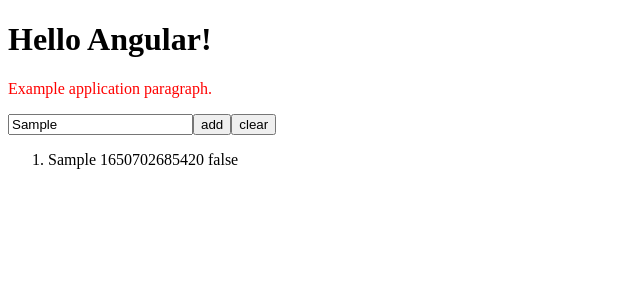
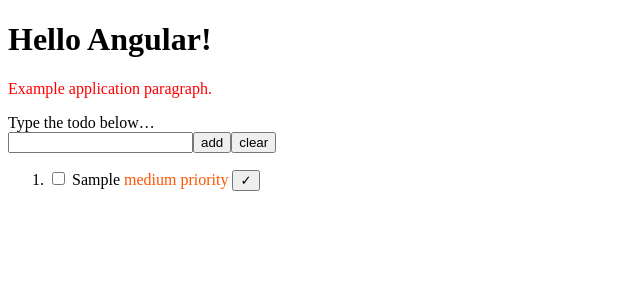
Before and after one commit to zwi3rzak/angular-intro-20220423, an Angular app: page / in a window 1280 px wide. Both pictures are taken after typing "Sample" into the empty fields and a click on the button "add". Shown: the top 300 px of the page, without its empty margins (0-640 px from the left). Built offline with nearby package versions, Linux system fonts and the light colour scheme.

Commit message:
NgClass
Signed-off-by: Adrian Juszczak <adrian@juszczak.io>

```diff
--- a/src/app/todos/todos.component.html
+++ b/src/app/todos/todos.component.html
@@ -1,6 +1,8 @@
 <div *ngIf="!text">Type the todo below…</div>
 
-<input [(ngModel)]="text" />
+<input [(ngModel)]="text"
+  (keyup.enter)="addTodo()"
+/>
 
 <button (click)="addTodo()">add</button>
 <button (click)="clear()">clear</button>
@@ -9,14 +11,21 @@
 
 <ol>
   <li *ngFor="let todo of todos">
-    <span>
+    <input type="checkbox" [(ngModel)]="todo.done" />
+
+    <span [ngClass]="{done: todo.done}">
       {{ todo.text }}
     </span>
-    <span>
-      {{ todo.created }}
+
+    <span class="priority">
+      <span [ngSwitch]="todo.priority">
+        <span *ngSwitchCase="1">high</span>
+        <span *ngSwitchCase="2">medium</span>
+        <span *ngSwitchDefault>low</span>
+      </span>
+      priority
     </span>
-    <span>
-      {{ todo.done }}
-    </span>
+
+    <button (click)="setDone(todo)">&check;</button>
   </li>
 </ol>
--- a/src/app/todos/todos.component.scss
+++ b/src/app/todos/todos.component.scss
@@ -1,3 +1,12 @@
 p {
   background-color: #ff0;
 }
+
+.priority {
+  color: #f50;
+}
+
+.done {
+  text-decoration: line-through;
+  color: #080;
+}
--- a/src/app/todos/todos.component.ts
+++ b/src/app/todos/todos.component.ts
@@ -19,9 +19,14 @@
       text: this.text,
       created: Date.now(),
       done: false,
-      priority: 1,
+      priority: Math.ceil(Math.random() * 3),
     };
     this.todos.push(todo);
+    this.clear();
+  }
+
+  public setDone(todo: Todo) {
+    todo.done = true;
   }
 
   constructor() {}
```
